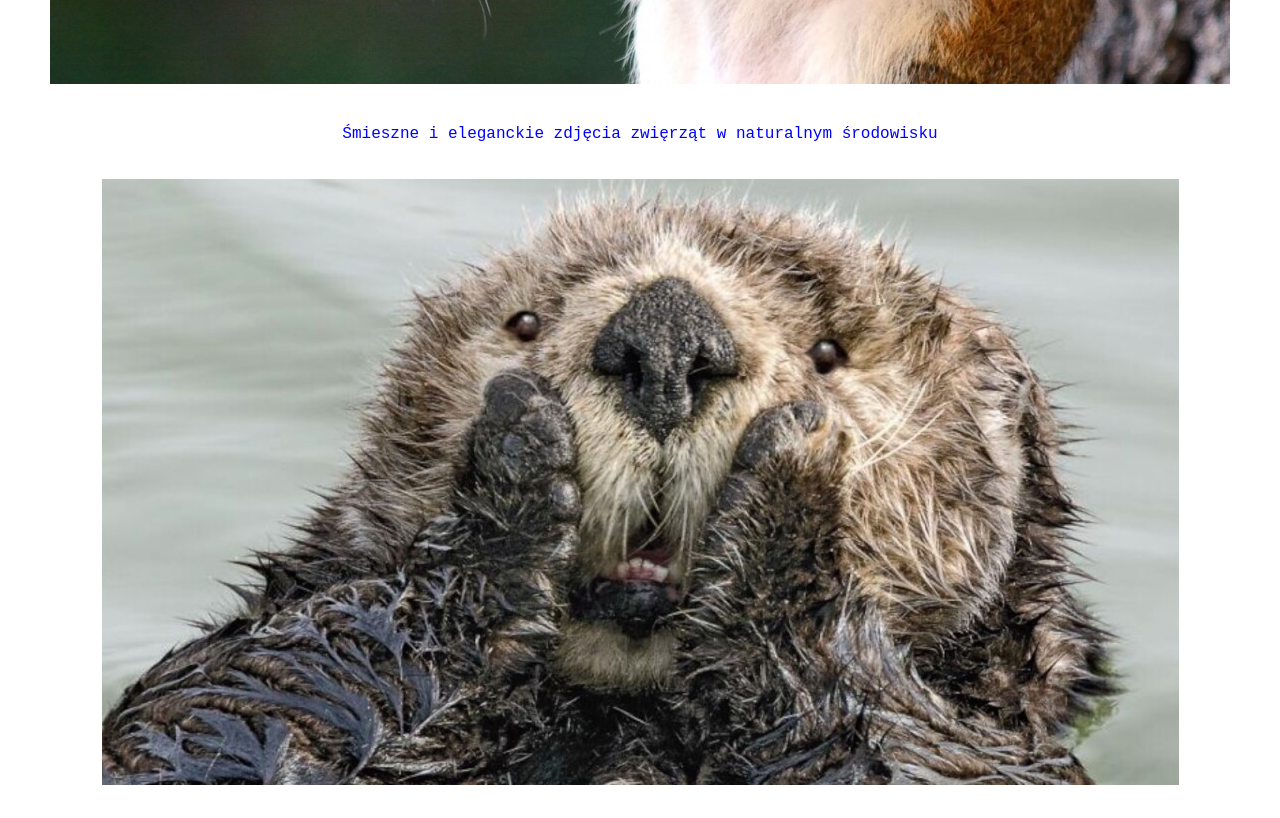
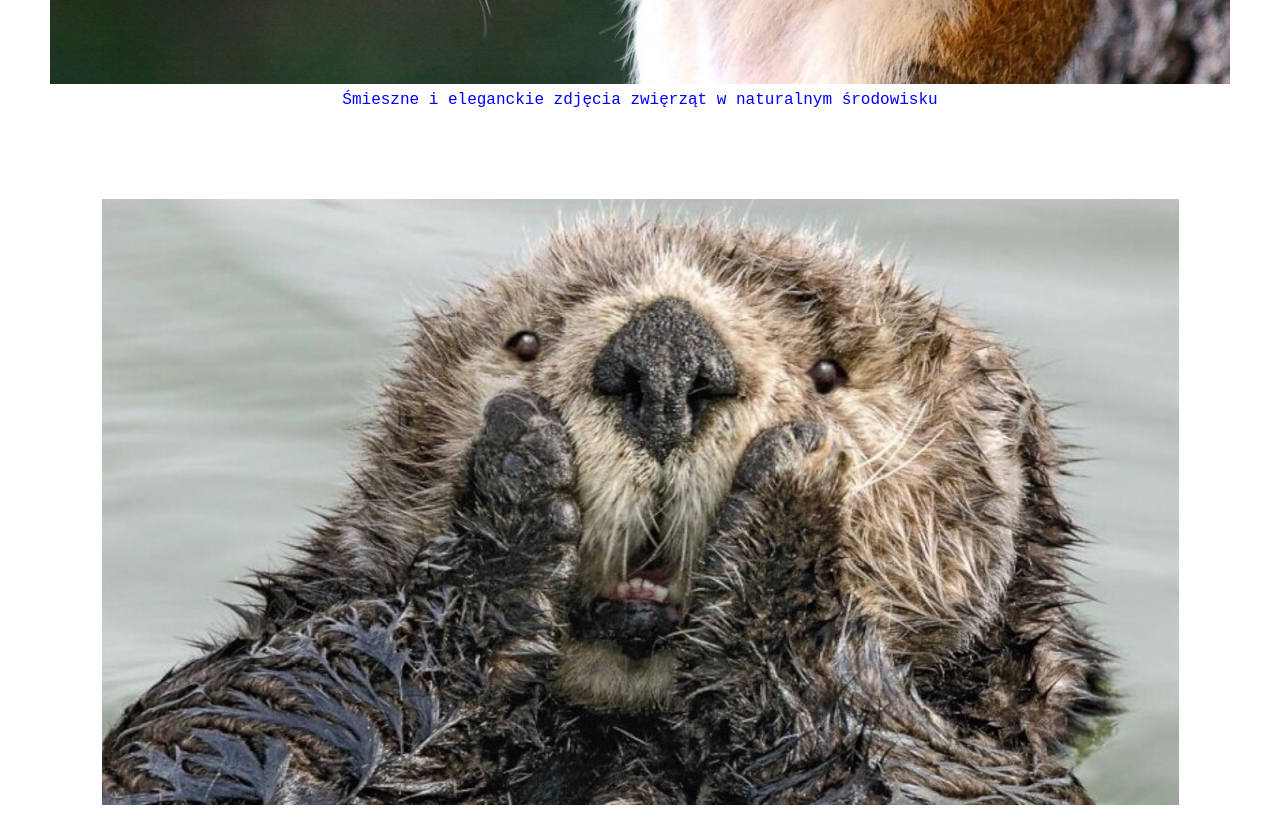
Before and after one commit to tit-nbielas/tit-nbielas.github.io, a plain HTML site: page index.html in a window 1280 px wide. Shown: the part 560-1378 px from the top of the page. Drawn offline with Linux system fonts and the light colour scheme.

Commit message:
Update index.html

```diff
--- a/index.html
+++ b/index.html
@@ -10,8 +10,8 @@
 
 <h2> Witam na mojej pierwszej stronie na GitHub</h2><br><br>
 <img src="foto1.jpg"/>
-<h7><br><br></br>Śmieszne i eleganckie zdjęcia zwięrząt w naturalnym środowisku
-</h5><br><br><br>
+<span style="font-size: x-large"></span>Śmieszne i eleganckie zdjęcia zwięrząt w naturalnym środowisku<br><br></br>
+<br><br><br>
 <img src="foto2.jpg"/>
 
 
```
